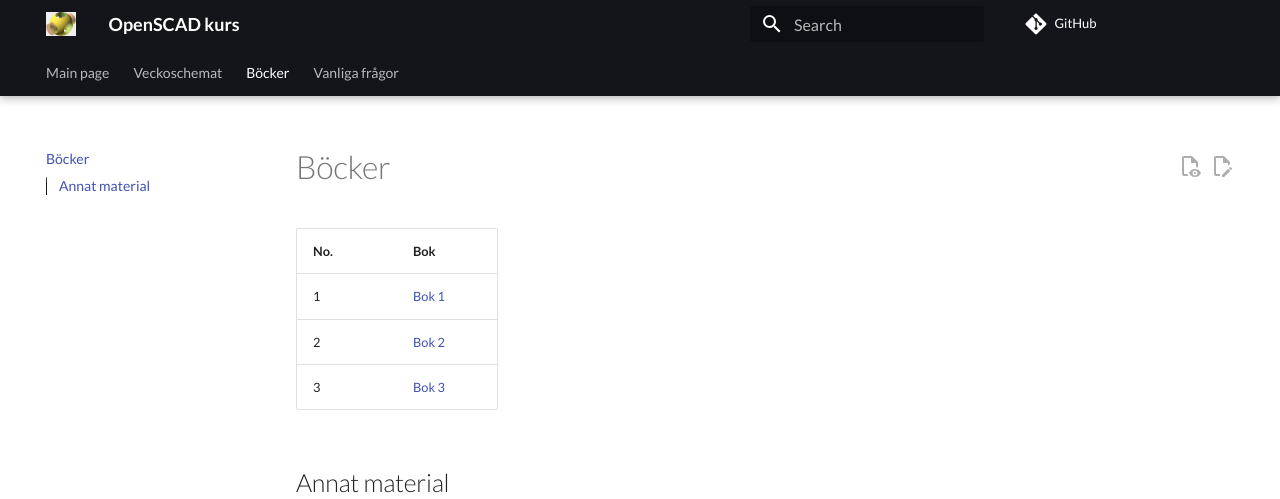
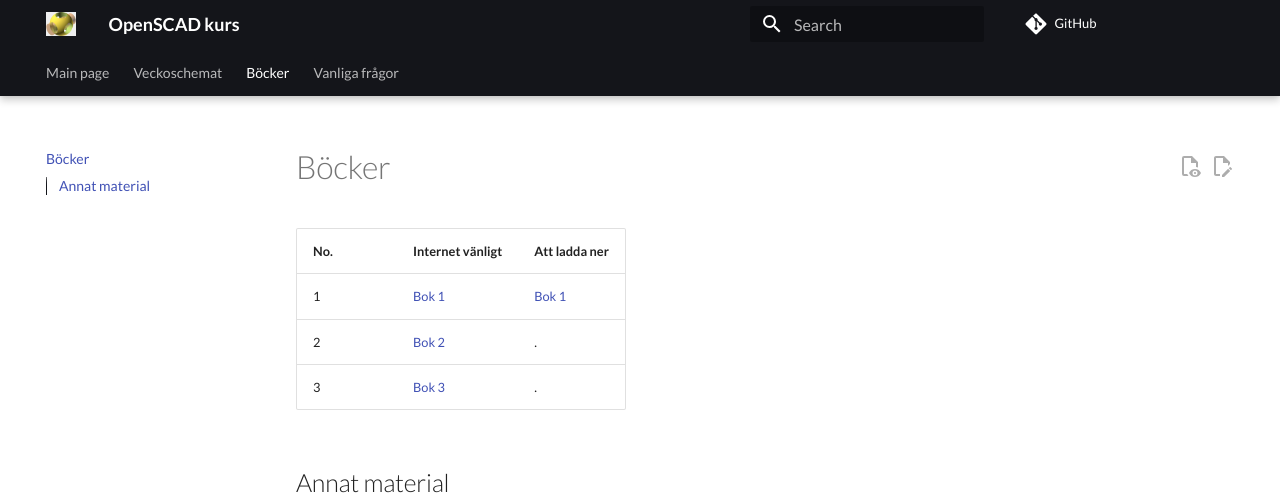
Before and after one commit to uppsala-makerspace/openscad_kurs, an MkDocs documentation site: the page built from docs/books/README.md, in a window 1280 px wide. Shown: the top 499 px of the page. Built offline with MkDocs 1.6.1 and Material for MkDocs 9.7.7, drawn with Linux system fonts in a browser that asks for light colours; comment, search, counter and statistics services are not loaded.

Commit message:
Link to PDF

```diff
--- a/docs/books/README.md
+++ b/docs/books/README.md
@@ -2,11 +2,11 @@
 
 <!-- markdownlint-disable MD013 --><!-- Table rows must be put on one line, hence 80 chars is unavoidable -->
 
-No.|Bok
----|-------------------------
-1  |[Bok 1](book_1/README.md)
-2  |[Bok 2](book_1/README.md)
-3  |[Bok 3](book_1/README.md)
+No.|Internet vänligt         |Att ladda ner
+---|-------------------------|------------------------
+1  |[Bok 1](book_1/README.md)|[Bok 1](book_1/book.pdf)
+2  |[Bok 2](book_1/README.md)|.
+3  |[Bok 3](book_1/README.md)|.
 
 <!-- markdownlint-enable MD013 -->
 
```
